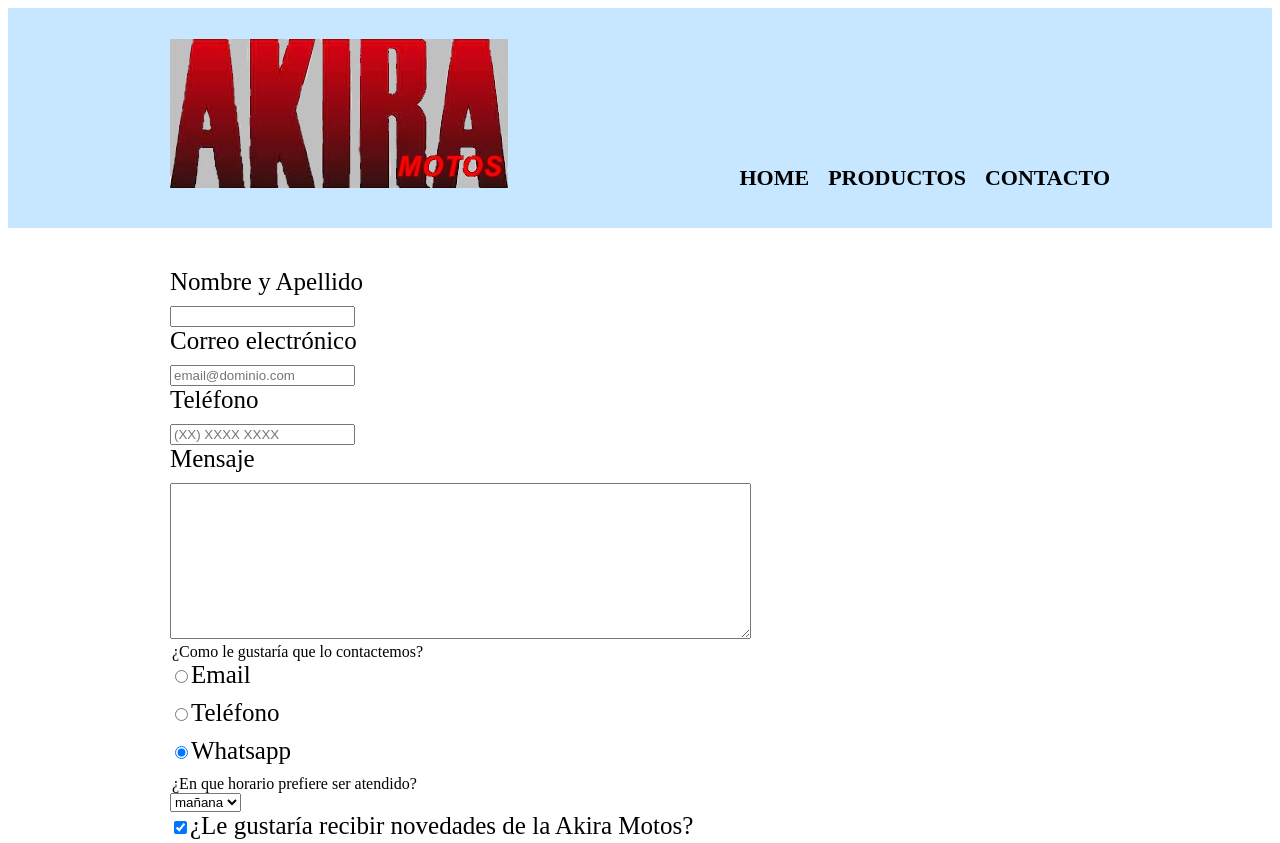
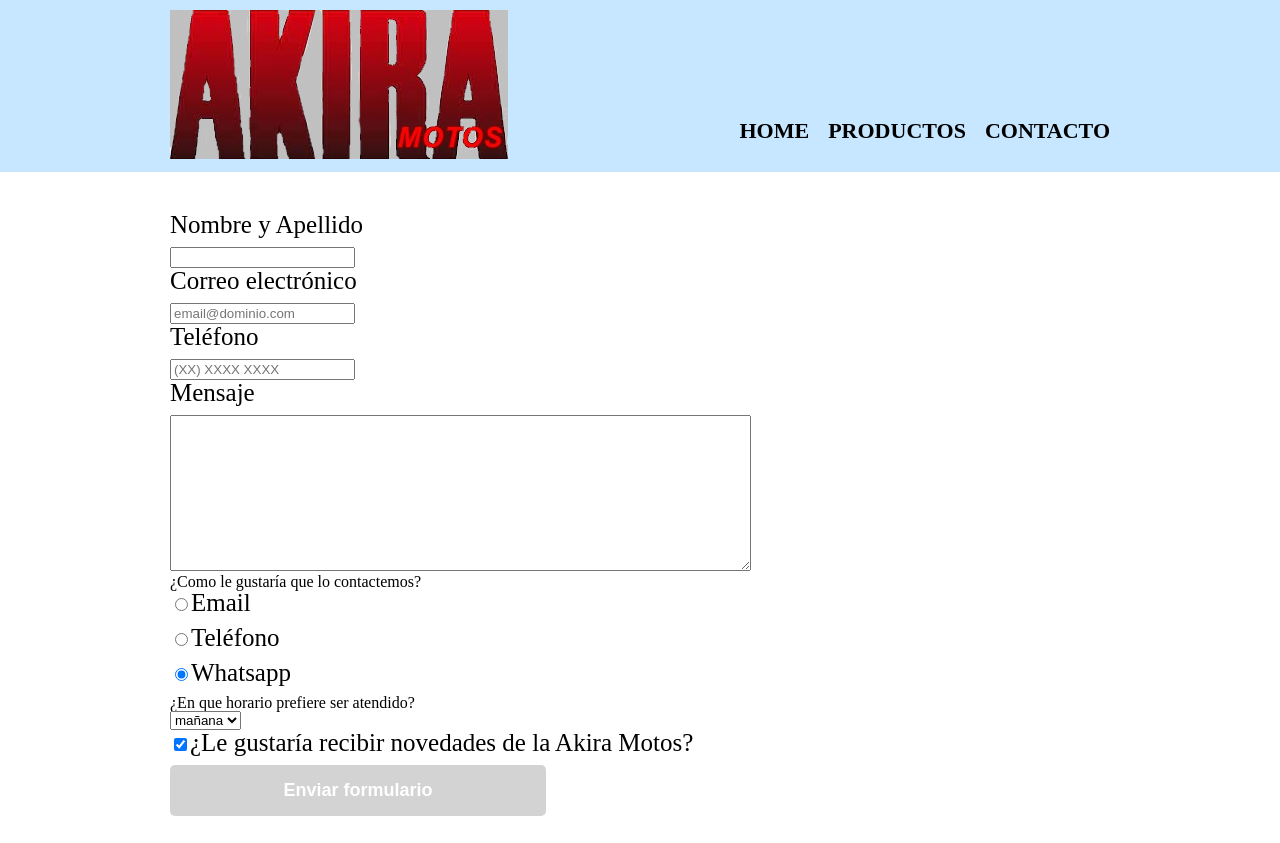
Before and after one commit to danyosuna/shopakiramotos, a plain HTML site: page contacto_akira.html in a window 1280 px wide. Shown: the top 843 px of the page. Drawn offline with Linux system fonts and the light colour scheme.

Commit message:
Fix HTML structure and stylesheet references
Updated HTML structure and corrected stylesheet links.

```diff
--- a/contacto_akira.html
+++ b/contacto_akira.html
@@ -5,8 +5,8 @@
     <head>
         <meta charset="UTF-8">
         <title>LISTADO_PRODUCTOS_AKIRA - AKIRA</title>
-        <link rel="stylesheet" href="reset.ccs">
-        <link rel="stylesheet" href="LISTADO_PRODUCTOS_AKIRA.CSS">
+        <link rel="stylesheet" href="reset.css">
+        <link rel="stylesheet" href="listado_productos_akira.css">
     </head>
     <body>
         <header>
@@ -14,9 +14,9 @@
                 <h1><img src="imagenes_akira/akira_logo.png"></h1>
                 <nav>
                     <ul>
-                        <Li><a href="INDEX_AKIRA.html">Home</a></Li>
-                        <Li><a href="LISTADO_PRODUCTOS_AKIRA.HTML">Productos</a></Li>
-                        <Li><a href="CONTACTO_AKIRA.HTML">Contacto</a></Li>
+                        <Li><a href="index.html">Home</a></Li>
+                        <Li><a href="listado_productos_akira.html">Productos</a></Li>
+                        <Li><a href="contacto_akira.html">Contacto</a></Li>
                     </ul>
                 </nav>
             </div>
@@ -91,4 +91,5 @@
             <p class="copyright" >(DanyTechBernal)</p>
         </footer>
      </body>
+
 </html>
```
